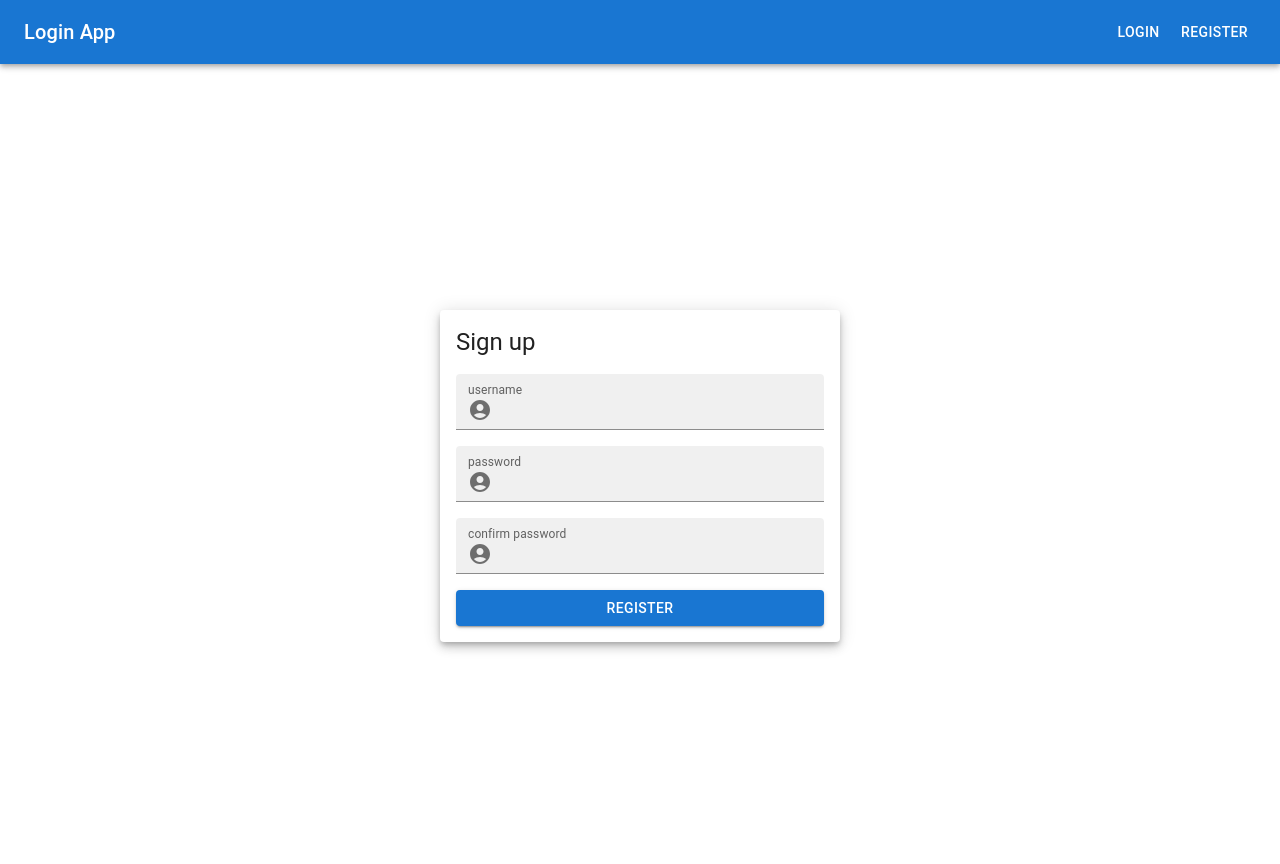
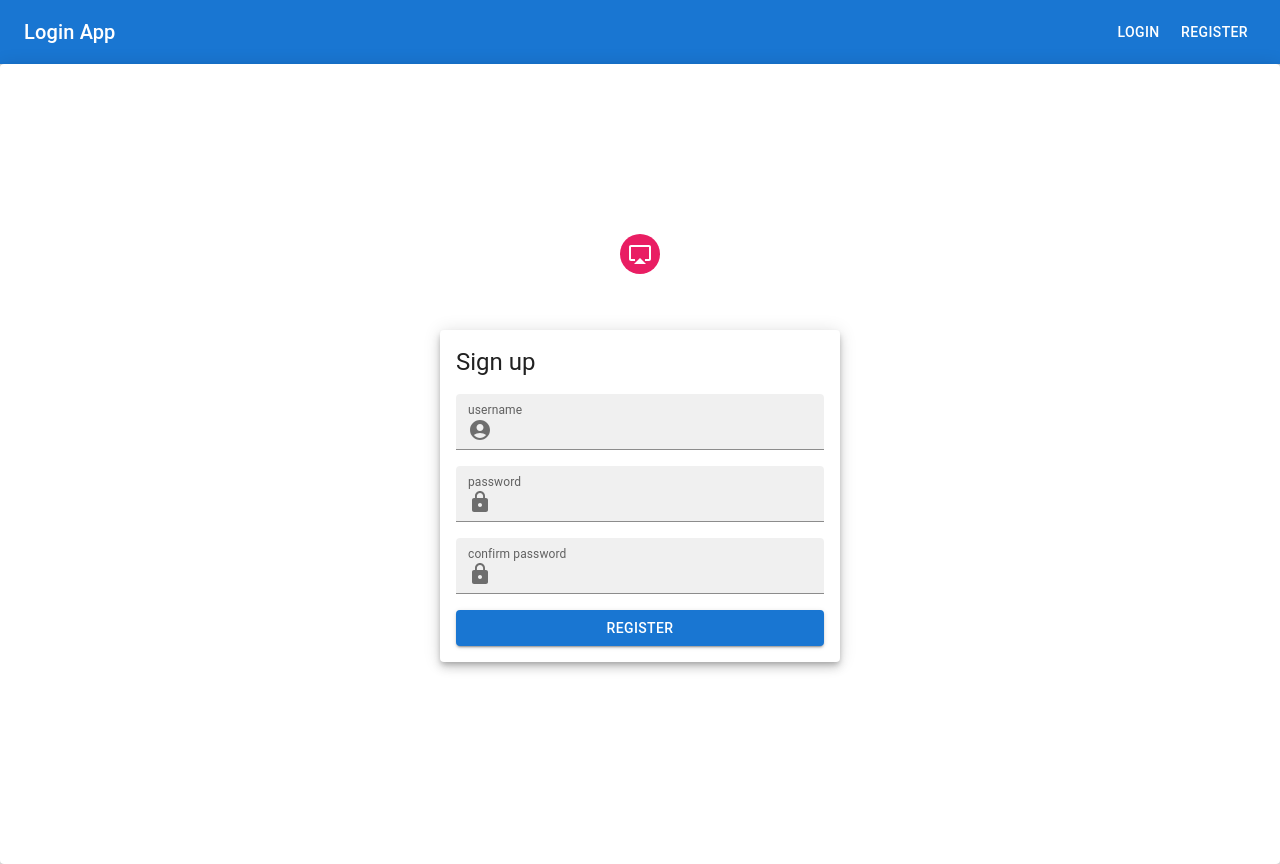
Before and after one commit to Alkowskey/loginSystem_front, a React (Create React App) app: page /register in a window 1280 px wide. Built offline with nearby package versions, Linux system fonts and the light colour scheme.

Commit message:
Chagned layout, added icon on top of the form

```diff
--- a/src/App.tsx
+++ b/src/App.tsx
@@ -5,14 +5,16 @@ import AppBarNavigation from "./components/AppBarNavigation/AppBarNavigation";
 import "./App.css";
 
 import { BrowserRouter as Router, Switch, Route } from "react-router-dom";
-
-import { Grid } from "@mui/material";
+import { Grid, Avatar, Paper } from "@mui/material";
+import AirplayIcon from "@mui/icons-material/Airplay";
+import { pink } from "@mui/material/colors";
 
 function App() {
   return (
     <div className="MainApp">
       <Router>
         <AppBarNavigation />
+        <Paper elevation={6}>
           <Grid
             container
             spacing={0}
@@ -21,6 +23,9 @@ function App() {
             justifyContent="center"
             style={{ minHeight: "100vh" }}
           >
+            <Avatar sx={{ bgcolor: pink[500] }}>
+              <AirplayIcon />
+            </Avatar>
             <Switch>
               <Route path="/register">
                 <Register />
@@ -33,6 +38,7 @@ function App() {
               </Route>
             </Switch>
           </Grid>
+        </Paper>
       </Router>
     </div>
   );
--- a/src/components/Login/Login.tsx
+++ b/src/components/Login/Login.tsx
@@ -8,7 +8,7 @@ import {
   Paper,
   Typography,
 } from "@mui/material";
-import AccountCircle from "@mui/icons-material/AccountCircle";
+import { AccountCircle, Lock } from "@mui/icons-material";
 import { useLazyQuery } from "@apollo/client";
 
 import { ILoginResponse } from "../../interfaces";
@@ -75,7 +75,7 @@ const Login = () => {
             InputProps={{
               startAdornment: (
                 <InputAdornment position="start">
-                  <AccountCircle />
+                  <Lock />
                 </InputAdornment>
               ),
             }}
--- a/src/components/Register/Register.tsx
+++ b/src/components/Register/Register.tsx
@@ -8,7 +8,7 @@ import {
   Paper,
   Typography,
 } from "@mui/material";
-import AccountCircle from "@mui/icons-material/AccountCircle";
+import { AccountCircle, Lock } from "@mui/icons-material";
 import { useMutation } from "@apollo/client";
 
 import { IRegisterResponse } from "../../interfaces";
@@ -78,7 +78,7 @@ const Register = () => {
             InputProps={{
               startAdornment: (
                 <InputAdornment position="start">
-                  <AccountCircle />
+                  <Lock />
                 </InputAdornment>
               ),
             }}
@@ -97,7 +97,7 @@ const Register = () => {
             InputProps={{
               startAdornment: (
                 <InputAdornment position="start">
-                  <AccountCircle />
+                  <Lock />
                 </InputAdornment>
               ),
             }}
```
Lines whose indentation alone changed are shown as unchanged.
